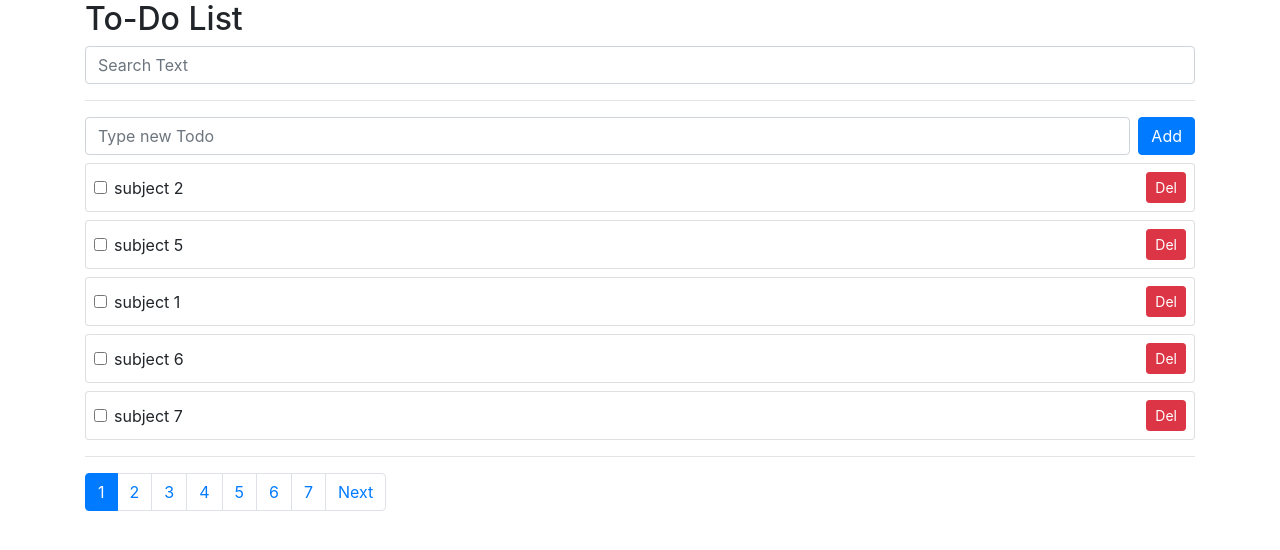
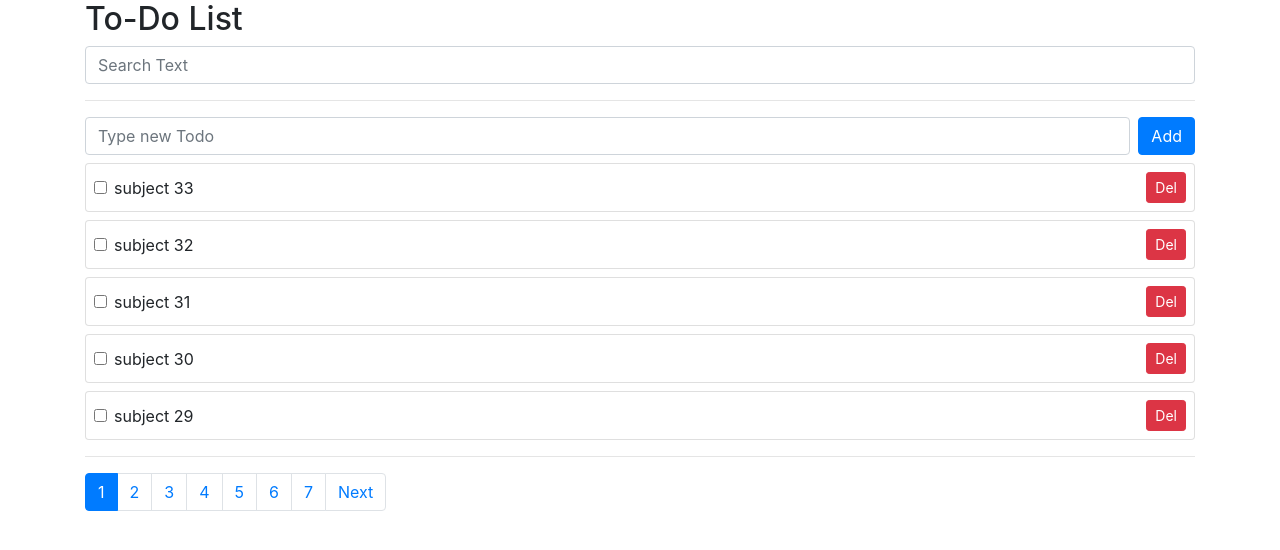
Before and after one commit to ddingjo/vuejsStudy, a Vue app: page / in a window 1280 px wide. Shown: the top 550 px of the page. Built offline with nearby package versions, Linux system fonts and the light colour scheme; data requests are answered from the project's data file.

Commit message:
search, delete, insert 수정

```diff
--- a/src/App.vue
+++ b/src/App.vue
@@ -5,7 +5,7 @@
     <hr />
     <TodoSimpleForm @add-todo="addTodo" />
     <div style="color:red">{{ error }}</div>
-    <TodoList :todos="filteredTodos" @toggle-todo="togglTodo" @delete-todo="deleteTodo" />
+    <TodoList :todos="todos" @toggle-todo="togglTodo" @delete-todo="deleteTodo" />
     <hr />
     <nav aria-label="Page navigation example">
       <ul class="pagination">
@@ -28,7 +28,7 @@
 </template>
 
 <script>
-import { ref, computed } from 'vue'
+import { ref, computed, watch } from 'vue'
 import TodoSimpleForm from './components/TodoSimpleForm.vue'
 import TodoList from './components/TodoList.vue'
 import axios from 'axios';
@@ -48,10 +48,12 @@ export default {
 
     const numberOfPages = computed(() => Math.ceil(numOfTodos.value / limit))
 
+
+
     const getTodos = async (page = currentPage.value) => {
       currentPage.value = page;
       try {
-        const res = await axios.get(`http://localhost:3000/todos?_page=${page}&_limit=${limit}`);
+        const res = await axios.get(`http://localhost:3000/todos?_sort=id&_order=desc&subject_like=${searchText.value}&_page=${page}&_limit=${limit}`);
         numOfTodos.value = res.headers['x-total-count'];
         todos.value = res.data;
       } catch (err) {
@@ -64,10 +66,11 @@ export default {
       // 데이터베이스 투두 저장
       error.value = '';
       try {
-        const res = await axios.post('http://localhost:3000/todos', {
+        await axios.post('http://localhost:3000/todos', {
           subject: todo.subject, completed: todo.completed
         });
-        todos.value.push(res.data);
+        getTodos(1);
+        //todos.value.push(res.data);
       } catch (err) {
         error.value = "addTodo: " + err;
       }
@@ -78,7 +81,8 @@ export default {
       const id = todos.value[index].id;
       try {
         await axios.delete(`http://localhost:3000/todos/${id}`);
-        todos.value.splice(index, 1)
+        getTodos(currentPage.value);
+        //todos.value.splice(index, 1)
       } catch (err) {
         error.value = "deleteTodo: " + err;
       }
@@ -100,19 +104,14 @@ export default {
 
     }
 
-    const filteredTodos = computed(() => {
-      if (searchText.value) {
-        return todos.value.filter(todo => {
-          return todo.subject.includes(searchText.value);
-        });
-      }
+    watch(searchText, () => {
+      getTodos(1);
 
-      return todos.value;
     })
+
     return {
       todos,
       searchText,
-      filteredTodos,
       error,
       numberOfPages,
       currentPage,
```
